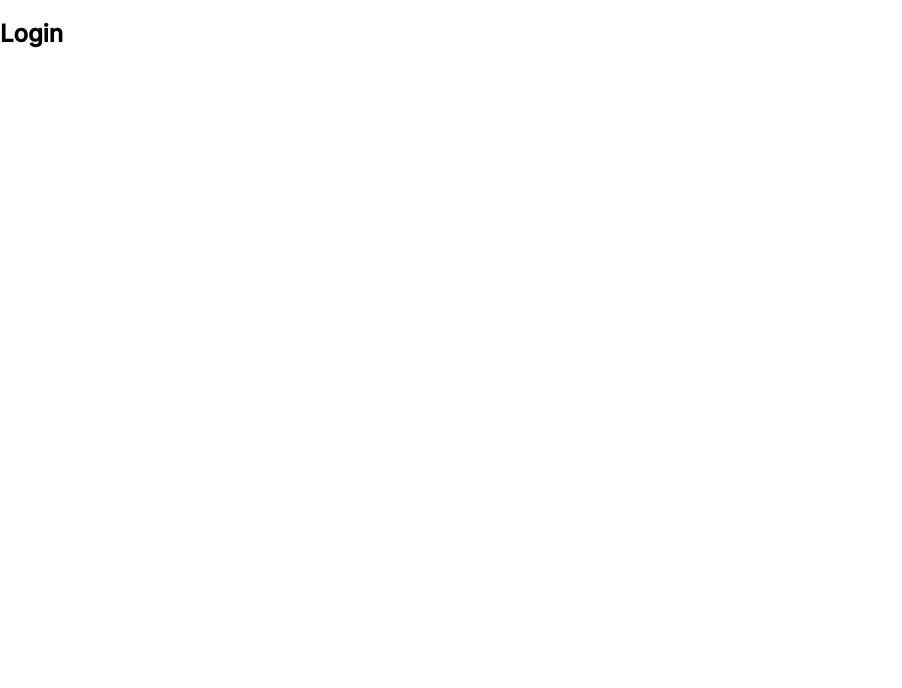
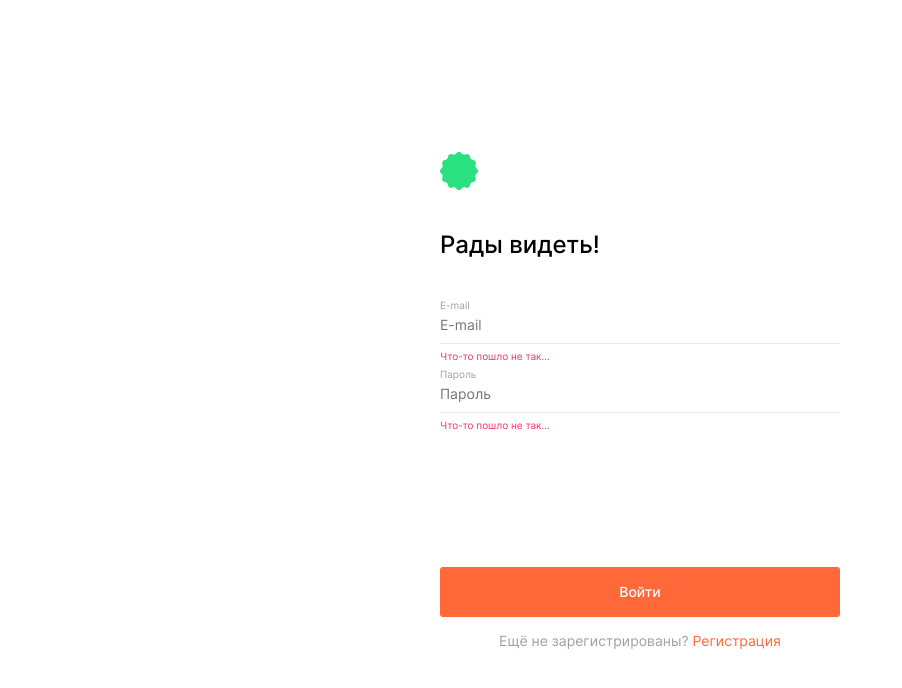
Before and after one commit to stvor/movies-explorer-frontend, a React (Create React App) app: page /signin in a window 1280 px wide. Shown: the top 688 px of the page, without its empty margins (0-902 px from the left). Built offline with nearby package versions, Linux system fonts and the light colour scheme.

Commit message:
feat: сверстал компонент Login

```diff
--- a/src/components/Login/Login.css
+++ b/src/components/Login/Login.css
@@ -0,0 +1,98 @@
+.login {
+  display: flex;
+  justify-content: center;
+  align-items: center;
+  height: 100vh;
+}
+
+.form {
+  width: 100%;
+  max-width: 400px;
+  display: flex;
+  flex-direction: column;
+}
+
+.form__logo {
+  width: 38px;
+}
+
+.form__title {
+  margin: 0;
+  padding: 40px 0;
+  font-style: normal;
+  font-weight: 500;
+  font-size: 24px;
+  line-height: 29px;
+  color: #000000;
+}
+
+.form__label {
+  padding-bottom: 5px;
+  font-style: normal;
+  font-weight: normal;
+  font-size: 10px;
+  line-height: 12px;
+  color: #A0A0A0;
+}
+
+.form__input {
+  font-style: normal;
+  font-weight: normal;
+  font-size: 14px;
+  line-height: 17px;
+  color: #000000;
+  border: none;
+  padding: 0 0 10px 0;
+  border-bottom: 1px solid #E8E8E8;
+}
+
+.form__input:focus {
+  outline: none;
+  border-bottom: 1px solid #FF6838;
+}
+
+.form__input-error {
+  padding: 6px 0;
+  font-style: normal;
+  font-weight: normal;
+  font-size: 10px;
+  line-height: 12px;
+  color: #EE3465;
+}
+
+.form__submit {
+  margin-top: 130px;
+  height: 50px;
+  border: none;
+  background-color: #FF6838;
+  border-radius: 3px;
+  font-style: normal;
+  font-weight: 500;
+  font-size: 14px;
+  line-height: 17px;
+  color: #FFFFFF;
+}
+
+.form__sign-in-wrap {
+  margin-top: 15px;
+  display: flex;
+  justify-content: center;
+}
+
+.form__sign-in-question {
+  margin: 0;
+  font-style: normal;
+  font-weight: normal;
+  font-size: 14px;
+  line-height: 17px;
+  color: #A0A0A0;
+}
+
+.form__sign-in-link {
+  font-style: normal;
+  font-weight: normal;
+  font-size: 14px;
+  line-height: 17px;
+  color: #FF6838;
+  text-decoration: none;
+}
--- a/src/components/Login/Login.js
+++ b/src/components/Login/Login.js
@@ -1,9 +1,30 @@
 import React from 'react';
+import { Link } from 'react-router-dom';
 import './Login.css';
+import Logo from '../../images/logo.svg';
 
 function Login() {
   return (
-    <h2>Login</h2>
+    <section className="login">
+      <form className="form" name="login" action="#" noValidate>
+        <img className="form__logo" src={Logo} alt="Логотип сайта" />
+        <h1 className="form__title">Рады видеть!</h1>
+
+        <label className="form__label" for="email-input">E-mail</label>
+        <input id="email-input" type="text" name="email" placeholder="E-mail" className="form__input form__input_type_email" />
+        <span className="email-input-error form__input-error">Что-то пошло не так...</span>
+
+        <label className="form__label" for="password-input">Пароль</label>
+        <input id="password-input" type="password" name="password" placeholder="Пароль" className="form__input form__input_type_password" />
+        <span className="password-input-error form__input-error">Что-то пошло не так...</span>
+
+        <button type="submit" className="form__submit">Войти</button>
+
+        <div className="form__sign-in-wrap">
+          <p className="form__sign-in-question">Ещё не зарегистрированы? <Link className="form__sign-in-link" to="/signup">Регистрация</Link></p>
+        </div>
+      </form>
+    </section>
   );
 }
 
```
